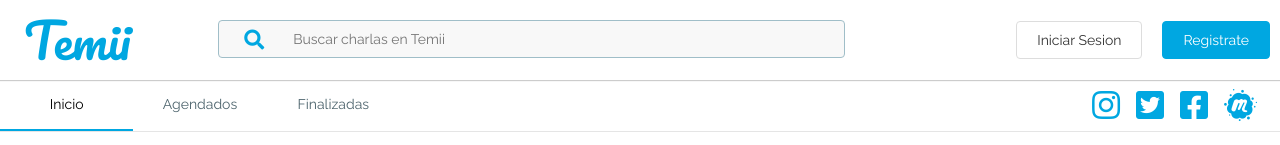
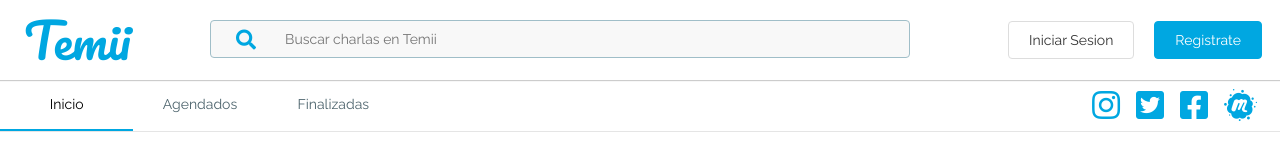
Before and after one commit to PyBAQ/temii-frontend, a Vue app: page /#/ in a window 1280 px wide. Shown: the top 145 px of the page. Built offline with nearby package versions, Linux system fonts and the light colour scheme.

Commit message:
header styles fixings

```diff
--- a/src/components/SearchInput.vue
+++ b/src/components/SearchInput.vue
@@ -22,13 +22,11 @@ export default {
   position: relative;
   height: 38px;
   width: calc(100% - 32px);
-  max-width: 700px;
-  min-width: 200px;
   height: 40px;
 }
 .input-field {
   display: inline-flex;
-  width: calc(100% - 72.75px);
+  width: 100%;
   height: 38px;
   border: 0.75px solid #a0bec8;
   background: #f8f8f8;
@@ -64,7 +62,15 @@ export default {
 }
 @media (min-width: 767px) {
   .header__search {
-    margin: 0 24px;
+    margin-left: 24px;
+    width: 100%;
+    max-width: 700px;
+  }
+}
+
+@media (min-width: 1200px) {
+  .header__search {
+    margin-left: 0;
   }
 }
 </style>
--- a/src/components/UserMenu.vue
+++ b/src/components/UserMenu.vue
@@ -100,6 +100,8 @@ export default {
   display: flex;
   align-content: space-between;
   justify-content: center;
+  margin-top: 24px;
+  min-width: 290px;
 }
 
 .user-container > button {
@@ -109,4 +111,10 @@ export default {
 .form-control {
   margin-bottom: 15px;
 }
+
+@media (min-width: 767px) {
+  .user-container {
+    margin-top: 0;
+  }
+}
 </style>
```
